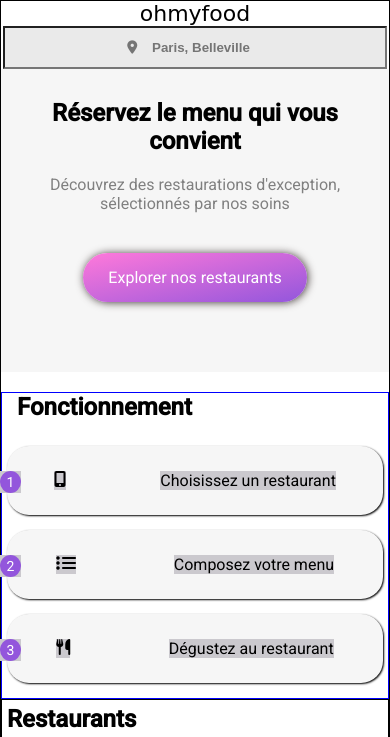
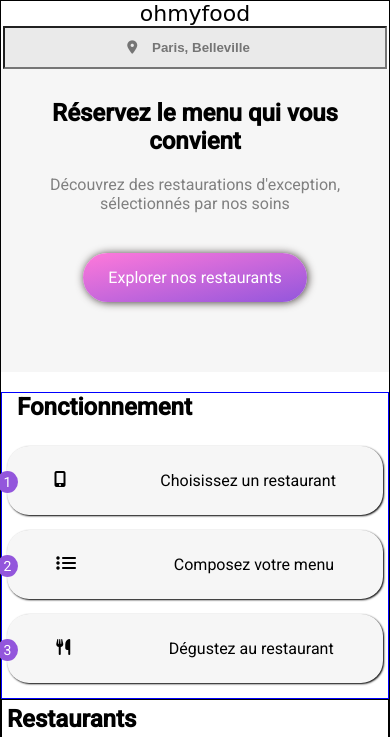
Before and after one commit to emstorms/elomstorm_old_3_13122021, a website: page index.html in a window 390 px wide. Shown: the top 737 px of the page. Drawn offline with Linux system fonts and the light colour scheme; a web font is replaced by a local one.

Commit message:
deleting mediaquery and setting functionning zone

```diff
--- a/sass_/_accueil.scss
+++ b/sass_/_accueil.scss
@@ -16,7 +16,7 @@
 // Texte: Roboto
 
 
-@media screen and (max-width :900px){
+// @media screen and (max-width :900px){
 
 body{
     box-sizing:border-box;
@@ -130,6 +130,7 @@
 
             display:flex;
             width: 100%;
+            position:relative;
             // border:1px solid orange;
             // border:1px solid orange;
             border-radius:22px;
@@ -141,7 +142,7 @@
             box-shadow: 1px 1px 2px black;
 
             > *{
-                background-color: #cbc9ce;
+                // background-color: #cbc9ce;
             }
 
             &:hover{
@@ -158,7 +159,7 @@
         // position:relative;
         // background-color:blue;
         position:absolute;
-        left:0;
+        left:-10px;
         // width:15px;
         // height:15px;
         // border-radius:50%;
@@ -363,4 +364,4 @@
         }
     }
 
-}
+// }
--- a/sass_/_menu1.scss
+++ b/sass_/_menu1.scss
@@ -11,7 +11,7 @@
 --grad-clr3: #99E2D0;
 }
 
-@media screen and (max-width :900px){
+// @media screen and (max-width :900px){
 
 body{
     box-sizing:border-box;
@@ -247,4 +247,4 @@
             }
 
 
- }
+//  }
```
Also changed, not shown: css/accueil.css, css/menu1.css, 2 other files.
